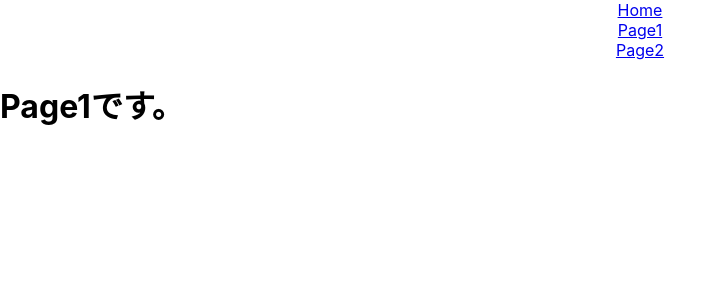
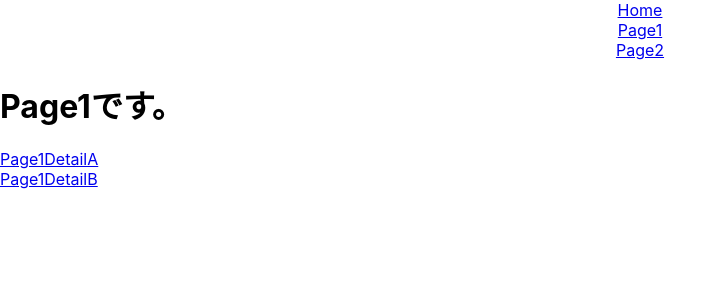
Before and after one commit to hayato-lang/router, a React (Create React App) app: page /page1 in a window 1280 px wide. Shown: the top 300 px of the page, without its empty margins (0-727 px from the left). Built offline with nearby package versions, Linux system fonts and the light colour scheme.

Commit message:
ネストされたページへ遷移

```diff
--- a/src/App.jsx
+++ b/src/App.jsx
@@ -5,6 +5,8 @@ import './App.css';
 import { Home } from "./Home";
 import { Page1 } from './Page1';
 import { Page2 } from './Page2';
+import { Page1DetailA } from "./Page1DetailA";
+import { Page1DetailB } from "./Page1DetailB";
 
 function App() {
   return (
@@ -20,9 +22,19 @@ function App() {
       <Route exact path="/">
         <Home/>
         </Route>
-        <Route path="/page1">
-        <Page1 />
-        </Route>
+        <Route path="/page1" render={({ match: { url } }) => (
+          <Switch>
+            <Route exact path={url}>
+              <Page1 />
+            </Route>
+            <Route exact path={`${url}/detailA`}>
+              <Page1DetailA />
+            </Route>
+            <Route exact path={`${url}/detailB`}>
+              <Page1DetailB />
+            </Route>
+          </Switch>
+        )} />
         <Route path="/page2">
         <Page2 />
         </Route>
--- a/src/Page1.jsx
+++ b/src/Page1.jsx
@@ -1,7 +1,12 @@
+import { Link } from "react-router-dom";
+
 export const Page1 = () => {
   return (
     <div>
       <h1>Page1です。</h1>
+      <Link to="/Page1/detailA">Page1DetailA</Link>
+      <br />
+      <Link to="/Page1/detailB">Page1DetailB</Link>
     </div>
   );
 };
--- /dev/null
+++ b/src/Page1DetailA.jsx
@@ -0,0 +1,7 @@
+export const Page1DetailA = () => {
+  return (
+    <div>
+      <h1>Page1DetailAです。</h1>
+    </div>
+  );
+};
--- /dev/null
+++ b/src/Page1DetailB.jsx
@@ -0,0 +1,7 @@
+export const Page1DetailB = () => {
+  return (
+    <div>
+      <h1>Page1DetailBです。</h1>
+    </div>
+  );
+};
```
